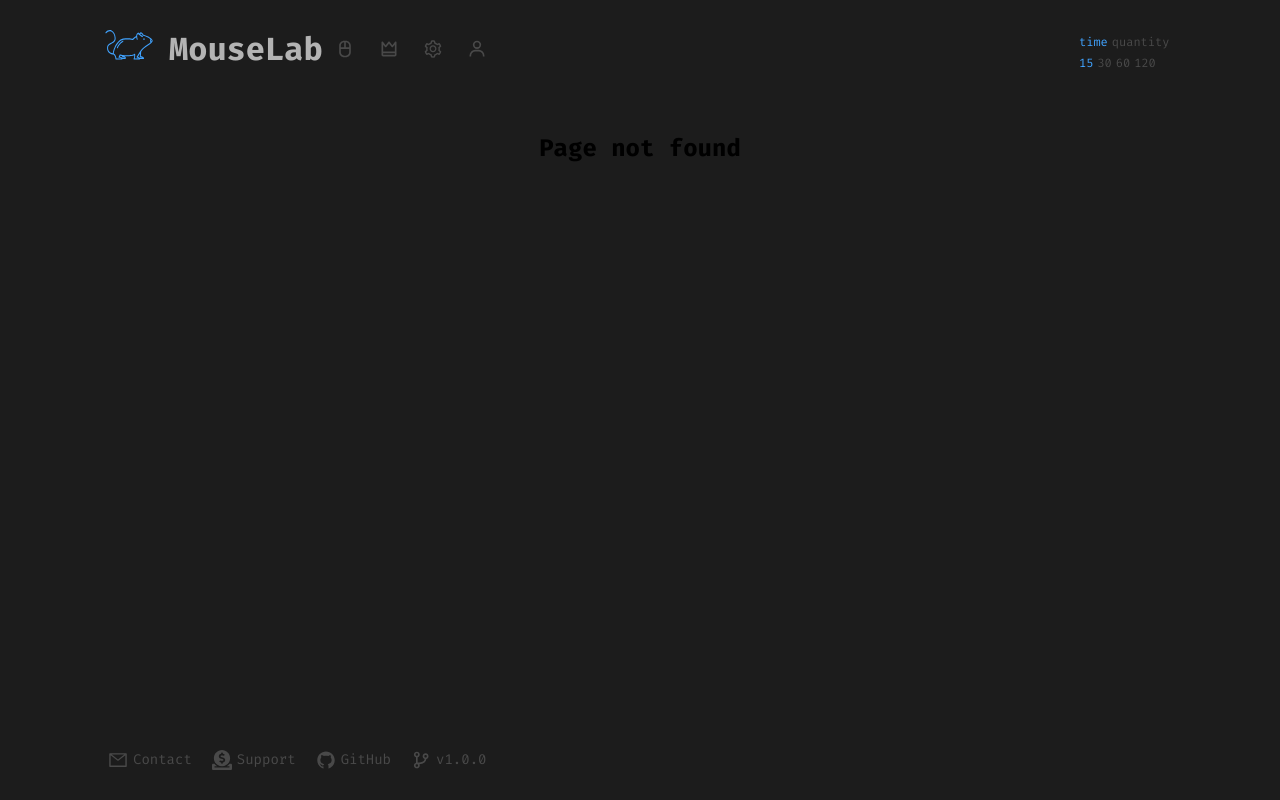
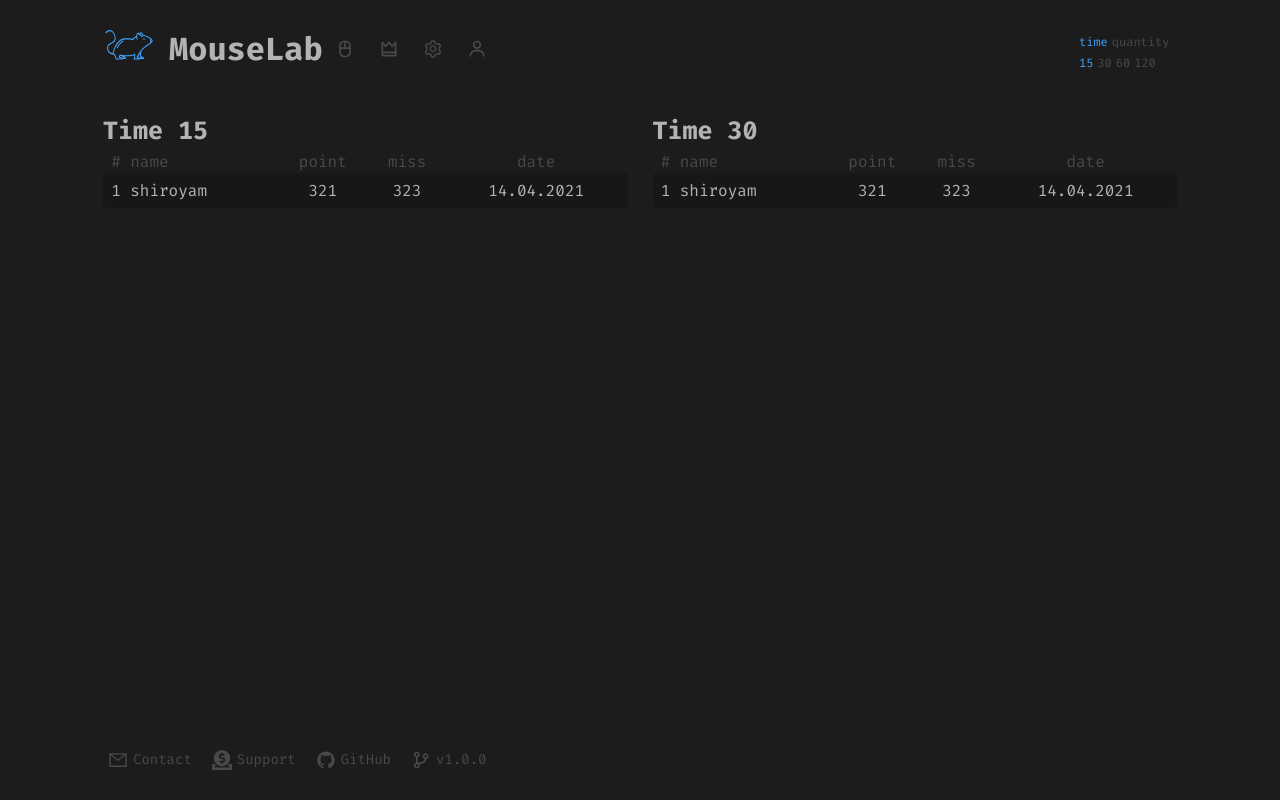
Before and after one commit to Shiroyam/Mouselab, a Next.js app: page /leaderboard in a window 1280 px wide. Before the commit this address had no page. Built offline with nearby package versions, Linux system fonts and the light colour scheme.

Commit message:
сделал верстку таблицы leaderboards

```diff
--- a/components/nav/Nav.tsx
+++ b/components/nav/Nav.tsx
@@ -18,7 +18,7 @@ export const Nav: FC = () => {
         </Link>
       </li>
       <li>
-        <Link href="/">
+        <Link href="/leaderboard">
           <Button textButton={true}>
             <BiCrown className={styles.logo} />
           </Button>
--- /dev/null
+++ b/components/table/Table.tsx
@@ -0,0 +1,31 @@
+import { FC } from "react";
+import styles from "./table.module.scss";
+
+export const Table: FC = () => {
+  return (
+    <>
+    <div className={styles.t1}>
+      <table className={styles.table}>
+        <thead>
+          <tr>
+            <td width="5%">#</td>
+            <td>name</td>
+            <td>point</td>
+            <td>miss</td>
+            <td>date</td>
+          </tr>
+        </thead>
+        <tbody>
+          <tr className={styles.column}>
+            <td>1</td>
+            <td>shiroyam</td>
+            <td>321</td>
+            <td>323</td>
+            <td>14.04.2021</td>
+          </tr>
+        </tbody>
+      </table>
+      </div>
+    </>
+  );
+};
--- /dev/null
+++ b/components/table/table.module.scss
@@ -0,0 +1,37 @@
+@use "../../styles/var.scss" as varible;
+
+.t1 {
+  overflow-y: scroll;
+  max-height: 510px;
+  .table {
+    color: varible.$color--ui;
+    border-collapse: collapse;
+    text-align: center;
+    width: 100%;
+    td:nth-child(2) {
+      text-align: start;
+    }
+    .column {
+      background-color: varible.$color--field;
+      color: varible.$color--secondary;
+      td {
+        height: 35px;
+        text-align: center;
+      }
+      td:nth-child(2) {
+        text-align: start;
+      }
+      td:first-child {
+        border-radius: varible.$size--border-radius 0 0
+          varible.$size--border-radius;
+      }
+      td:last-child {
+        border-radius: 0 varible.$size--border-radius
+          varible.$size--border-radius 0;
+      }
+      &:nth-child(even) {
+        background-color: varible.$color--background !important;
+      }
+    }
+  }
+}
--- /dev/null
+++ b/pages/leaderboard/index.tsx
@@ -0,0 +1,20 @@
+import { NextPage } from "next";
+import { Table } from "../../components/table/Table";
+import styles from "./leaderboard.module.scss";
+
+export const Leaderboard: NextPage = () => {
+  return (
+    <div className={styles.leaderboard}>
+      <div className={styles.table}>
+        <div className={styles.title}>Time 15</div>
+        <Table />
+      </div>
+      <div className={styles.table}>
+        <div className={styles.title}>Time 30</div>
+        <Table />
+      </div>
+    </div>
+  );
+};
+
+export default Leaderboard;
--- /dev/null
+++ b/pages/leaderboard/leaderboard.module.scss
@@ -0,0 +1,16 @@
+@use "../../styles/var.scss" as varible;
+
+.leaderboard {
+  width: 100%;
+  display: grid;
+  grid-column-gap: 25px;
+  grid-template-columns: 1fr 1fr;
+  .table {
+    .title {
+      font-weight: 600;
+      font-size: 25px;
+      line-height: 38px;
+      color: varible.$color--secondary;
+    }
+  }
+}
```
